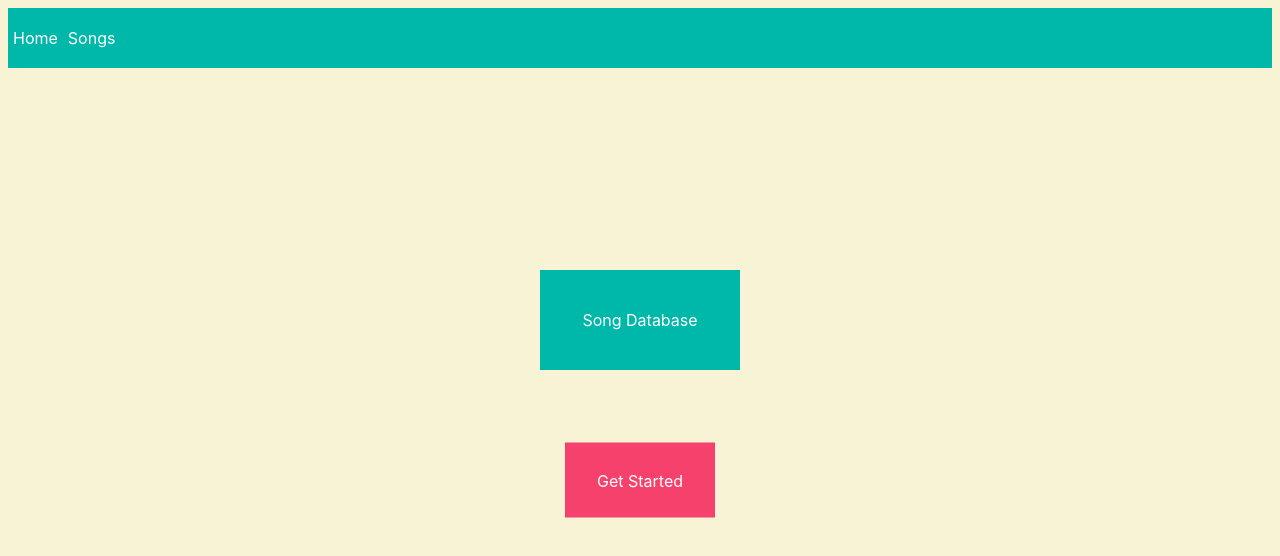
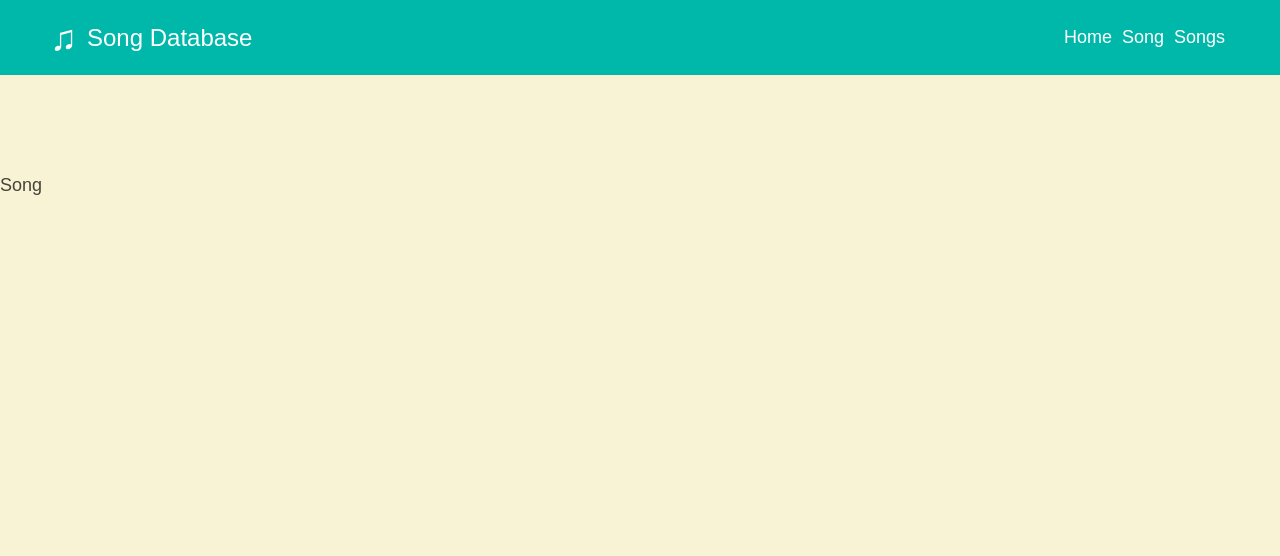
Before and after one commit to StephenTHendrix/tech_challenge, a React (Create React App) app: page /song in a window 1280 px wide. Before the commit this address led to /. Shown: the top 556 px of the page. Built offline with nearby package versions, Linux system fonts and the light colour scheme.

Commit message:
refactored back nd front ends

```diff
--- a/src/_components/navbar.js
+++ b/src/_components/navbar.js
@@ -7,22 +7,43 @@ import { colors } from '_constants';
 const StyledNavbar = styled.div`
   width: 100%;
   display: flex;
-  justify-content: flex-start;
+  justify-content: space-between;
   align-items: center;
-  margin-bottom: 10px;
+  padding: 0 50px;
+  margin-bottom: 100px;
   background-color: ${colors.brand};
-  height: 60px;
+  height: 75px;
 `;
 
-const StyledLink = styled(Link)`
+const Logo = styled.div`
+  display: flex;
+  align-items: center;
+  color: white;
+  font-size: 36px;
+`;
+
+const LogoText = styled.div`
+  font-size: 24px;
+  margin-left: 10px;
+`;
+
+const NavbarLinks = styled.div``;
+
+const NavbarLink = styled(Link)`
   margin: 0 5px;
 `;
 
 export const Navbar = () => {
   return (
     <StyledNavbar>
-      <StyledLink to="/">Home</StyledLink>
-      <StyledLink to="/songs">Songs</StyledLink>
+      <Logo>
+        ♫<LogoText>Song Database</LogoText>
+      </Logo>
+      <NavbarLinks>
+        <NavbarLink to="/">Home</NavbarLink>
+        <NavbarLink to="/song">Song</NavbarLink>
+        <NavbarLink to="/songs">Songs</NavbarLink>
+      </NavbarLinks>
     </StyledNavbar>
   );
 };
--- a/src/_constants/styleContants.js
+++ b/src/_constants/styleContants.js
@@ -1,5 +1,7 @@
 export const colors = {
   background: '#f8f3d4',
   brand: '#00b8a9',
-  table: '#f6416c',
+  fadedBrand: '#f1d7c0',
+  brandBorder: '#c33052',
+  tableHeader: '#f6416c',
 };
--- a/src/_pages/home/index.js
+++ b/src/_pages/home/index.js
@@ -23,7 +23,7 @@ const Button = styled(Link)`
   top: 60%;
   left: 50%;
   transform: translate(-50%, -50%);
-  background-color: ${colors.table};
+  background-color: ${colors.tableHeader};
   color: white;
   height: 75px;
   width: 150px;
--- a/src/_pages/index.js
+++ b/src/_pages/index.js
@@ -1,2 +1,3 @@
 export * from './home';
+export * from './song';
 export * from './songs';
--- /dev/null
+++ b/src/_pages/song/index.js
@@ -0,0 +1,6 @@
+import React from 'react';
+import styled from 'styled-components';
+
+export const Song = () => {
+  return <div>Song</div>;
+};
--- a/src/_pages/songs/components/TableHeader.js
+++ b/src/_pages/songs/components/TableHeader.js
@@ -2,37 +2,31 @@ import React, { useMemo } from 'react';
 import styled from 'styled-components';
 
 import { SortArrow } from '_components';
+import { colors } from '_constants';
 
-const StyledTableRow = styled.div`
+const StyledTableHeader = styled.div`
   display: flex;
   align-items: center;
   width: 100%;
 `;
 
 const TableCell = styled.div`
-  ${({ allowSort }) =>
-    allowSort
-      ? `
   display: flex;
   justify-content: flex-end;
   align-items: center;
-  `
-      : 'display: inline-block'};
-  border: 1px solid black;
-  padding: 5px;
-  min-width: 200px;
-  max-width: 200px;
-  min-height: 10px;
-  max-height: 10px;
-  width: 200px;
+  border-bottom: 2px solid ${colors.brandBorder};
+  padding: 20px;
+  min-width: 225px;
   white-space: nowrap;
   overflow: hidden;
   text-overflow: ellipsis;
   color: white;
+  background-color: ${colors.tableHeader};
 `;
 
 const ColumnName = styled.div`
   margin-right: auto;
+  text-transform: capitalize;
 `;
 
 const SortArrowClickContainer = styled.div`
@@ -45,14 +39,14 @@ const SortArrowClickContainer = styled.div`
 
 const formatHeaderCell = (value) => {
   if (value.includes('metric')) {
-    return value.replace('metric', 'METRIC ');
+    return value.replace('metric', 'Metric ');
   } else if (value === 'playCount') {
-    return 'PLAY COUNT';
+    return 'Play Count';
   } else if (value === 'songReleaseDate') {
-    return 'SONG RELEASE DATE';
+    return 'Song Release Date';
   }
 
-  return value.toUpperCase();
+  return value;
 };
 
 export const TableHeader = ({ songs, setSongs }) => {
@@ -84,12 +78,10 @@ export const TableHeader = ({ songs, setSongs }) => {
   }, [songKeys]);
 
   return (
-    <StyledTableRow>
+    <StyledTableHeader>
       {songKeys.map((songKey, index) => (
-        <TableCell key={songKey + '-' + index} allowSort>
-          <ColumnName style={{ marginRight: 'auto' }}>
-            {map[songKey]}
-          </ColumnName>
+        <TableCell key={songKey + '-' + index}>
+          <ColumnName>{map[songKey]}</ColumnName>
           <SortArrowClickContainer
             onClick={() => sortAndSetSongs(songKey, 'ascending')}
           >
@@ -102,6 +94,6 @@ export const TableHeader = ({ songs, setSongs }) => {
           </SortArrowClickContainer>
         </TableCell>
       ))}
-    </StyledTableRow>
+    </StyledTableHeader>
   );
 };
--- a/src/_pages/songs/components/TableRow.js
+++ b/src/_pages/songs/components/TableRow.js
@@ -1,5 +1,6 @@
 import React from 'react';
 import styled from 'styled-components';
+import { colors } from '_constants';
 
 const StyledTableRow = styled.div`
   display: flex;
@@ -8,25 +9,14 @@ const StyledTableRow = styled.div`
 `;
 
 const TableCell = styled.div`
-  ${({ allowSort }) =>
-    allowSort
-      ? `
-  display: flex;
-  justify-content: flex-end;
-  align-items: center;
-  `
-      : 'display: inline-block'};
-  border: 1px solid black;
-  padding: 5px;
-  min-width: 200px;
-  max-width: 200px;
-  min-height: 10px;
-  max-height: 10px;
-  width: 200px;
+  display: inline-block;
+  border-bottom: 2px solid ${colors.brandBorder};
+  padding: 40px 20px;
+  min-width: 225px;
   white-space: nowrap;
   overflow: hidden;
   text-overflow: ellipsis;
-  color: white;
+  background-color: ${colors.fadedBrand};
 `;
 
 export const TableRow = ({ song }) => {
--- a/src/_pages/songs/index.js
+++ b/src/_pages/songs/index.js
@@ -6,19 +6,10 @@ import { colors } from '_constants';
 import { TableHeader, TableRow } from './components';
 
 const Table = styled.div`
-  width: 100%;
-  border: 1px solid black;
+  margin: 0 50px 50px;
+  border: 1px solid #c33052;
   overflow: scroll;
-  background-color: ${colors.table};
-  &::-webkit-scrollbar {
-    -webkit-appearance: none;
-    height: 5px;
-  }
-  &::-webkit-scrollbar-thumb {
-    border-radius: 4px;
-    background-color: rgba(0, 0, 0, 0.5);
-    -webkit-box-shadow: 0 0 1px rgba(255, 255, 255, 0.5);
-  }
+  border-radius: 16px;
 `;
 
 export const Songs = () => {
--- a/src/_routes/index.js
+++ b/src/_routes/index.js
@@ -7,7 +7,7 @@ import {
 } from 'react-router-dom';
 
 import { GlobalStyles } from '../globalStyles';
-import { Home, Songs } from '_pages';
+import { Home, Song, Songs } from '_pages';
 import { Navbar } from '_components';
 
 export const Routes = () => {
@@ -18,6 +18,7 @@ export const Routes = () => {
         <Navbar />
         <Switch>
           <Route exact path="/" component={Home} />
+          <Route exact path="/song" component={Song} />
           <Route exact path="/songs" component={Songs} />
           <Redirect to="/" />
         </Switch>
--- a/src/globalStyles.js
+++ b/src/globalStyles.js
@@ -3,9 +3,17 @@ import { createGlobalStyle } from 'styled-components';
 import { colors } from '_constants';
 
 export const GlobalStyles = createGlobalStyle`
+
+* {
+    box-sizing: border-box;
+}
+
 body {
     background-color: ${colors.background};
-    font-family: Inter;
+    font-family: sans-serif;
+    margin: 0;
+    font-size: 18px;
+    color: #45443b;
 }
 
 a {
```
Also changed, not shown: 1 other file (tests, documents, lock files or other folders).
